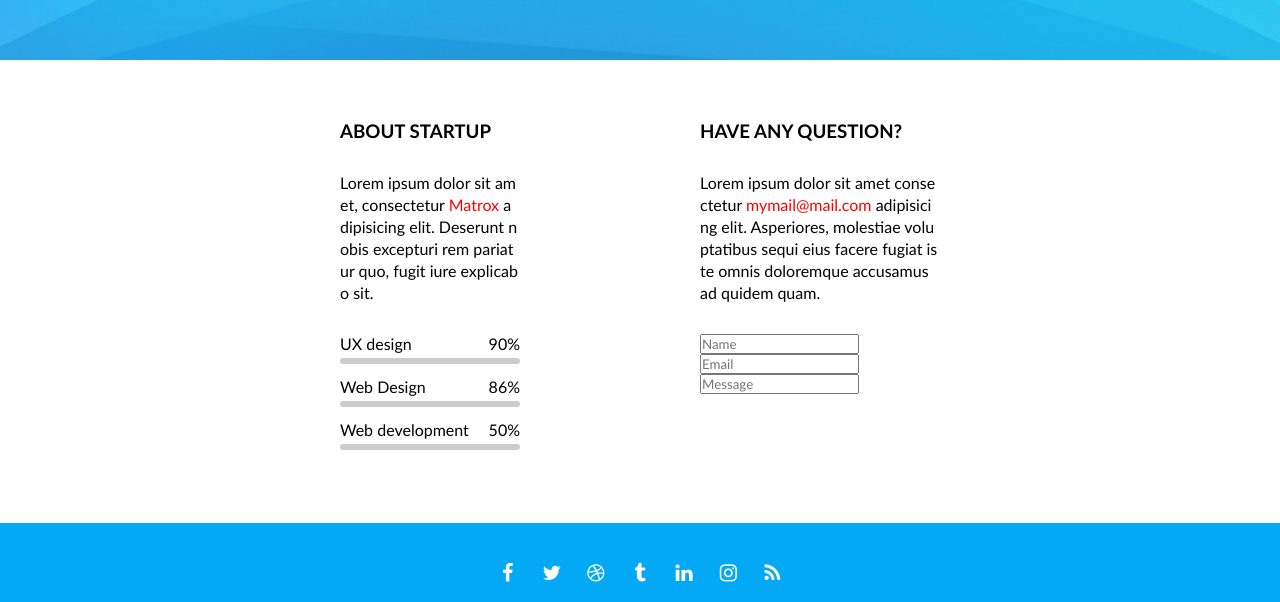
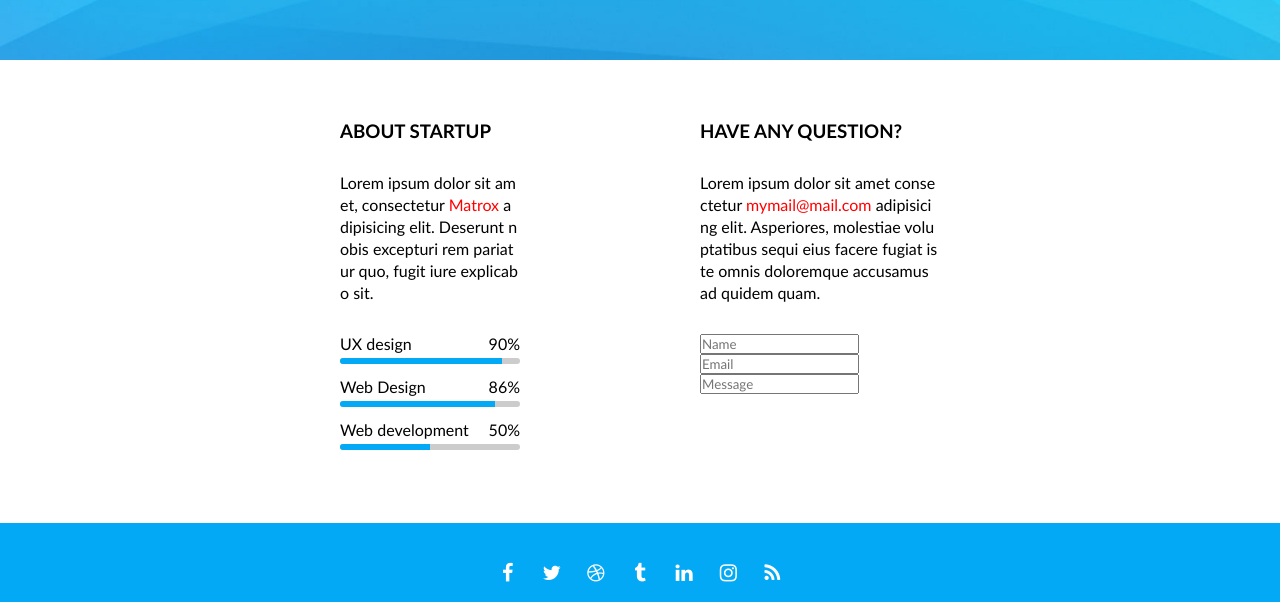
Before and after one commit to Novicor/Coming-soon, a plain HTML site: page Index.html in a window 1280 px wide. Shown: the part 740-1342 px from the top of the page. Drawn offline with Linux system fonts and the light colour scheme.

Commit message:
progress bar

```diff
--- a/css/progress-bar.css
+++ b/css/progress-bar.css
@@ -26,7 +26,8 @@
         .progress-bar > .full > .bar {
             display: inline-block;
             width: 90%;
-    background-color: blue;
+            height: 100%;
+            background-color: #03A9F4;
         }
         .progress-bar > .full > .bar.bar-86 {
             width: 86%;
```
Lines whose indentation alone changed are shown as unchanged.
